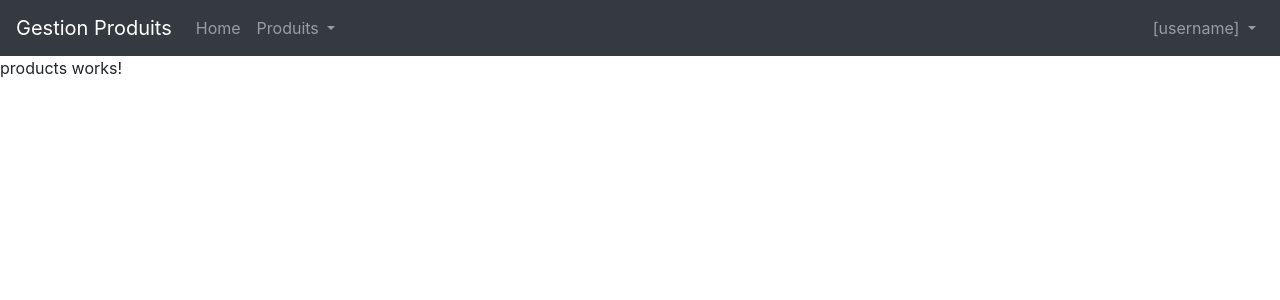
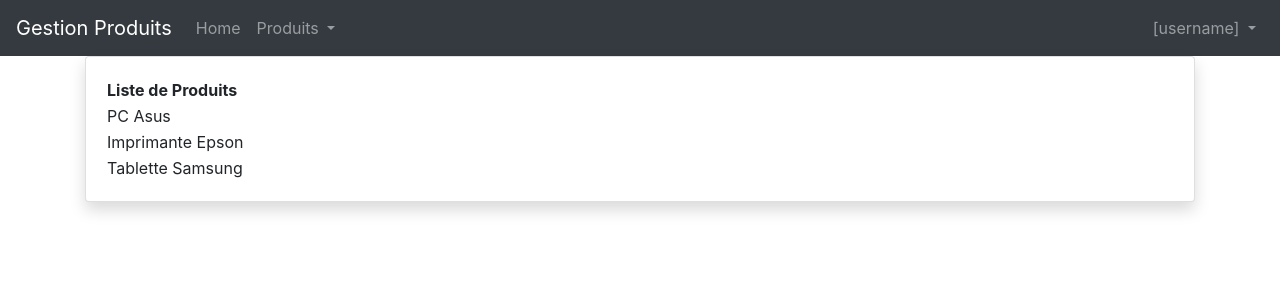
Before and after one commit to thierryfotso/angular-product, an Angular app: page /products in a window 1280 px wide. Shown: the top 300 px of the page. Built offline with nearby package versions, Linux system fonts and the light colour scheme.

Commit message:
- introduce @for

```diff
--- a/src/app/app.routes.ts
+++ b/src/app/app.routes.ts
@@ -3,6 +3,7 @@ import { ProductsComponent } from './products/products.component';
 import { AddProductComponent } from './add-product/add-product.component';
 
 export const routes: Routes = [
-  {path: "products", component:ProductsComponent},
-  {path: "add-product", component:AddProductComponent}
+  { path: 'products', component: ProductsComponent },
+  { path: 'add-product', component: AddProductComponent },
+  { path: '', redirectTo: 'products', pathMatch: 'full' },
 ];
--- a/src/app/products/products.component.html
+++ b/src/app/products/products.component.html
@@ -1 +1,20 @@
-<p>products works!</p>
+<div class="container">
+  <div class="card shadow mb-4">
+    <div class="card-body">
+      <table>
+        <thead>
+          <tr>
+            <th>Liste de Produits</th>
+          </tr>
+        </thead>
+        @for (product of products; track product) {
+          <tbody>
+            <tr>
+              <td>{{product}}</td>
+            </tr>
+          </tbody>
+          }
+      </table>
+    </div>
+  </div>
+</div>
--- a/src/app/products/products.component.ts
+++ b/src/app/products/products.component.ts
@@ -1,10 +1,18 @@
-import { Component } from '@angular/core';
+import { CommonModule } from '@angular/common';
+import { Component, OnInit } from '@angular/core';
 
 @Component({
   selector: 'app-products',
+  standalone:true,
+  imports:[],
   templateUrl: './products.component.html',
-  styleUrl: './products.component.css'
+  styleUrl: './products.component.css',
 })
-export class ProductsComponent {
+export class ProductsComponent implements OnInit {
+  products: string[];
 
+  constructor() {
+    this.products = ['PC Asus', 'Imprimante Epson', 'Tablette Samsung'];
+  }
+  ngOnInit(): void {}
 }
```
